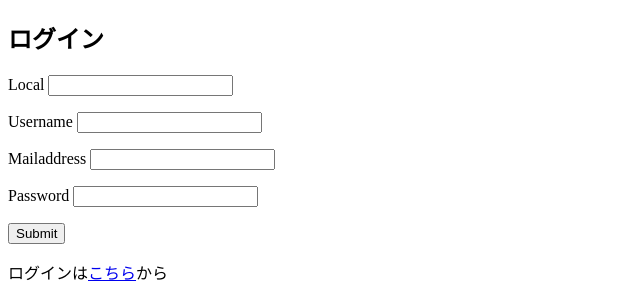
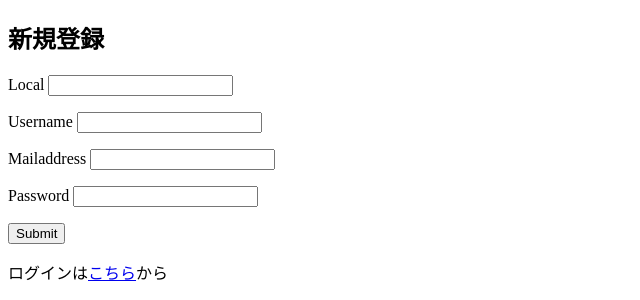
Before and after one commit to kosuke0413/test, a Flask app: template minimalapp/user/templates/user/signup.html in a window 1280 px wide. Shown: the top 300 px of the page, without its empty margins (0-640 px from the left). Run offline with Flask 3, Linux system fonts and the light colour scheme; the template is opened without the code that fills it, so the values that code supplies are empty, except form fields; form fields are guessed from the names that the template uses; parts of the project's set-up code (start-up, migrations or seed data) failed here and were passed over.

Commit message:
html修正

```diff
--- a/minimalapp/user/templates/user/login.html
+++ b/minimalapp/user/templates/user/login.html
@@ -12,7 +12,7 @@
         {% for message in get_flashed_messages() %}
         <span class="error">{{ message }}</span>
         {% endfor %}
-        <h2>新規登録</h2>
+        <h2>ログイン</h2>
 
         <p>
             {{ form.mailaddress.label }}{{ form.mailaddress() }}
--- a/minimalapp/user/templates/user/signup.html
+++ b/minimalapp/user/templates/user/signup.html
@@ -12,7 +12,7 @@
         {% for message in get_flashed_messages() %}
         <div class="error">{{ message }}</div>
         {% endfor %}
-        <h2>ログイン</h2>
+        <h2>新規登録</h2>
 
         <p>
             {{ form.local_id.label }}
```
